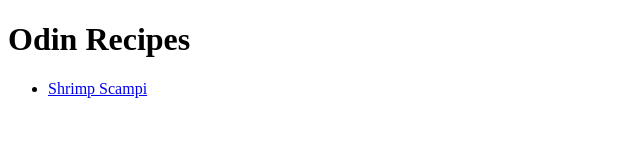
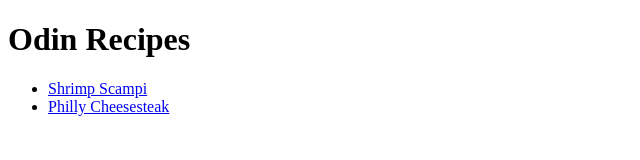
Before and after one commit to wmballas/odin-recipes, a plain HTML site: page index.html in a window 1280 px wide. Shown: the whole page, without its empty margins (0-640 px from the left). Drawn offline with Linux system fonts and the light colour scheme.

Commit message:
Update Image folder naming and index

```diff
--- a/index.html
+++ b/index.html
@@ -8,6 +8,7 @@
         <h1>Odin Recipes</h1>
         <ul>
             <li><a href="./recipes/shrimpscampi.html">Shrimp Scampi</a></li>
+            <li><a href="./recipes/phillycheesesteak.html">Philly Cheesesteak</a></li>
         </ul>
     </body>
 </html>
```
Also changed, not shown: images/Philly-CheeseSteak.jpg (added), 1 other file.
